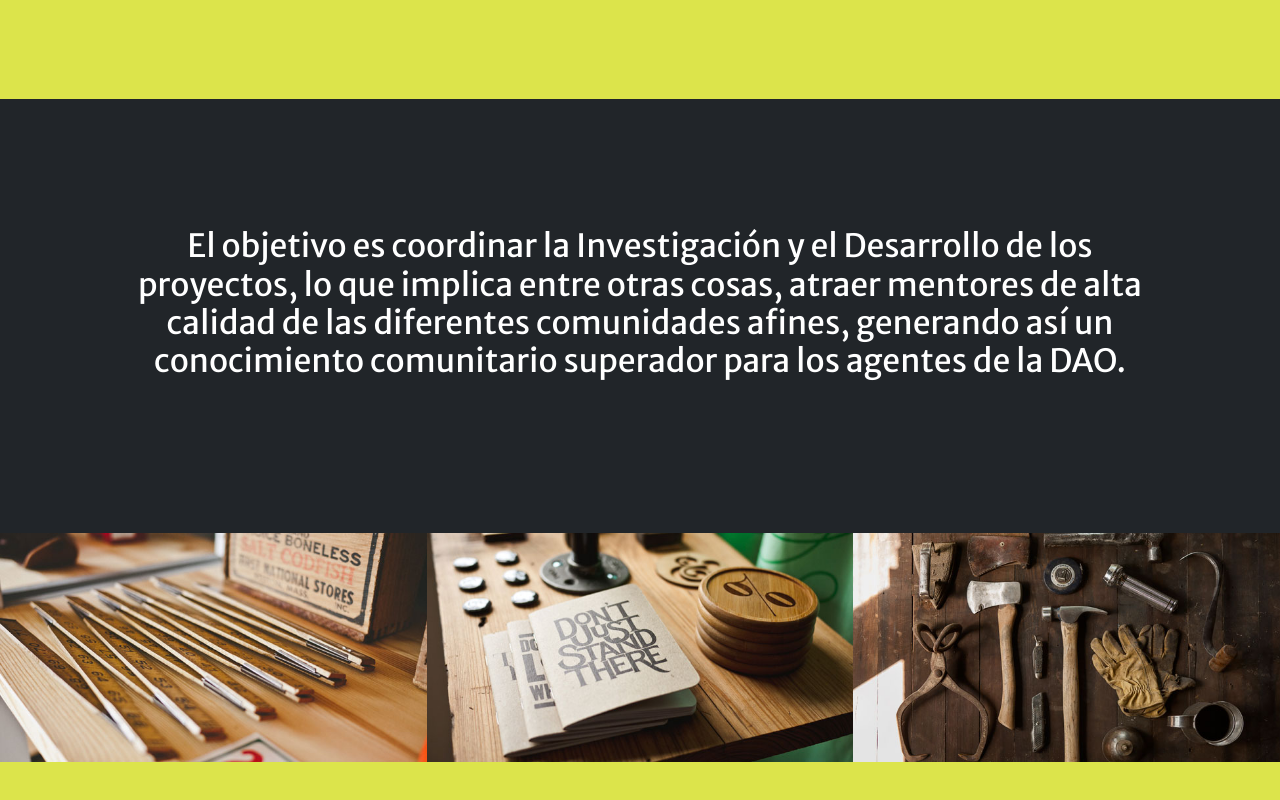
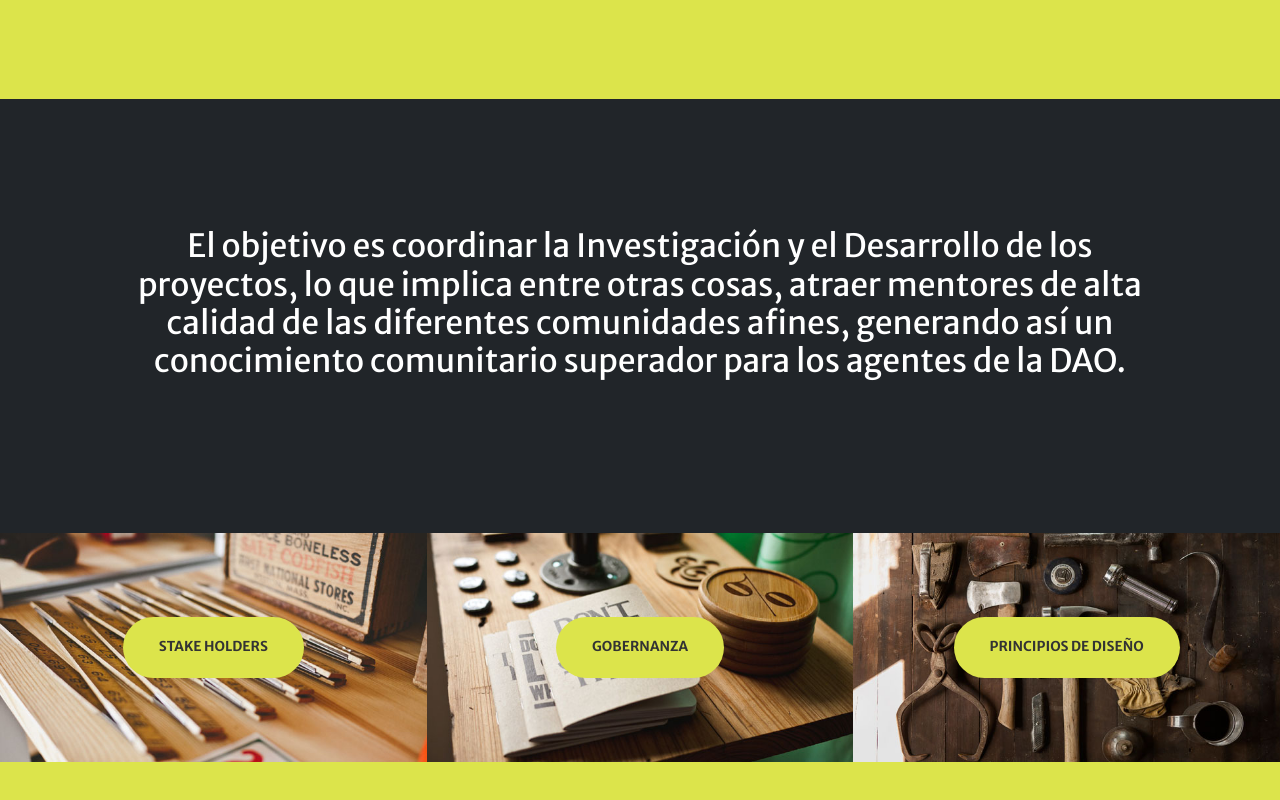
Before and after one commit to martinmacario/randddaoe, a plain HTML site: page docs/index.html in a window 1280 px wide. Shown: the part 1778-2578 px from the top of the page. Drawn offline with nearby package versions, Linux system fonts and the light colour scheme; some packages are replaced by stand-ins of ours; a script that the page names is missing.

Commit message:
Llamadas de accion en seccion fundamentos.

```diff
--- a/docs/css/estilos.css
+++ b/docs/css/estilos.css
@@ -25,3 +25,37 @@ font-family: 'DM Sans', sans-serif;
 .negro{
     color: black;
 }
+.btn-primary {
+    color: #333333;
+}
+.btn-primary:hover {
+    color: black;
+}
+#portfolio .container-fluid .portfolio-box {
+    cursor: pointer;
+}
+#portfolio .container-fluid .portfolio-box .portfolio-box-caption {
+    opacity: 1;
+    background: none;
+}
+.project-name {
+    background-color: #DCE44B;
+    padding: 1.25rem 2.25rem;
+    color: #333333;
+    font-weight: 700;
+    text-transform: uppercase;
+    border: none;
+    border-radius: 10rem;
+    font-family: "Merriweather Sans", -apple-system, BlinkMacSystemFont, "Segoe UI", Roboto, "Helvetica Neue", Arial, "Noto Sans", sans-serif, "Apple Color Emoji", "Segoe UI Emoji", "Segoe UI Symbol", "Noto Color Emoji";
+}
+#portfolio .container-fluid .portfolio-box .portfolio-box-caption .project-name {
+    font-size: 0.85rem;
+}
+#portfolio .container-fluid .portfolio-box:hover .portfolio-box-caption {
+    background: hsla(60, 60%, 71%, .5)
+}
+#portfolio .container-fluid .portfolio-box:hover .project-name {
+    color: black;
+    background-color: #E2E28A;
+    border-color: #E2E2C0;
+}
--- a/docs/index.html
+++ b/docs/index.html
@@ -23,7 +23,7 @@
         <link href="css/estilos.css" rel="stylesheet" />
     </head>
 
-    <body id="page-top">
+    <body class="bg-dark" id="page-top">
         <!-- Navigation-->
         <nav class="navbar navbar-expand-lg navbar-light fixed-top py-3" id="mainNav">
             <div class="container px-4 px-lg-5">
@@ -125,8 +125,7 @@
                         <div class="portfolio-box portfolio-item mx-auto" data-bs-toggle="modal" data-bs-target="#portfolioModal1">
                             <img class="img-fluid" src="./assets/img/portfolio/thumbnails/5.jpg" alt="..." />
                             <div class="portfolio-box-caption">
-                                <!-- <div class="project-category text-white-50">Category</div> -->
-                                <div class="negro project-name">Stake Holders</div>
+                                <div class="project-name">Stake Holders</div>
                             </div>
                         </div>
                     </div>
@@ -134,8 +133,7 @@
                         <div class="portfolio-box" data-bs-toggle="modal" data-bs-target="#portfolioModal2">
                             <img class="img-fluid" src="assets/img/portfolio/thumbnails/2.jpg" alt="..." />
                             <div class="portfolio-box-caption">
-                                <!-- <div class="project-category text-white-50">Category</div> -->
-                                <div class="negro project-name">Gobernanza</div>
+                                <div class="project-name">Gobernanza</div>
                             </div>
                         </div>
                     </div>
@@ -143,41 +141,10 @@
                         <div class="portfolio-box" data-bs-toggle="modal" data-bs-target="#portfolioModal3">
                             <img class="img-fluid" src="assets/img/portfolio/thumbnails/6.jpg" alt="..." />
                             <div class="portfolio-box-caption">
-                                <!-- <div class="project-category text-white-50">Category</div> -->
-                                <div class="negro project-name">Principios de Diseño</div>
+                                <div class="project-name">Principios de Diseño</div>
                             </div>
                         </div>
                     </div>
-                    <!-- <div class="col-lg-4 col-sm-6">
-                        <div class="portfolio-box" data-bs-toggle="modal" data-bs-target="#portfolioModal2">
-                            <img class="img-fluid" src="assets/img/portfolio/thumbnails/2.jpg" alt="..." />
-                            <div class="portfolio-box-caption">
-                                <div class="project-category text-white-50">Category</div>
-                                <div class="project-name">Gobernanza</div>
-                            </div>
-                        </div>
-                    </div>
-                    <div class="col-lg-4 col-sm-6">
-                        <div class="portfolio-box" data-bs-toggle="modal" data-bs-target="#portfolioModal2">
-                            <img class="img-fluid" src="assets/img/portfolio/thumbnails/2.jpg" alt="..." />
-                            <div class="portfolio-box-caption">
-                                <div class="project-category text-white-50">Category</div>
-                                <div class="project-name">Gobernanza</div>
-                            </div>
-                        </div>
-                    </div>
-                    <div class="col-lg-4 col-sm-6">
-                        <div class="portfolio-box" data-bs-toggle="modal" data-bs-target="#portfolioModal2">
-                            <img class="img-fluid" src="assets/img/portfolio/thumbnails/2.jpg" alt="..." />
-                            <div class="portfolio-box-caption">
-                                <div class="project-category text-white-50">Category</div>
-                                <div class="project-name">Gobernanza</div>
-                            </div>
-                        </div>
-                    </div> -->
-
-
-
                 </div>
             </div>
         </div>
```
